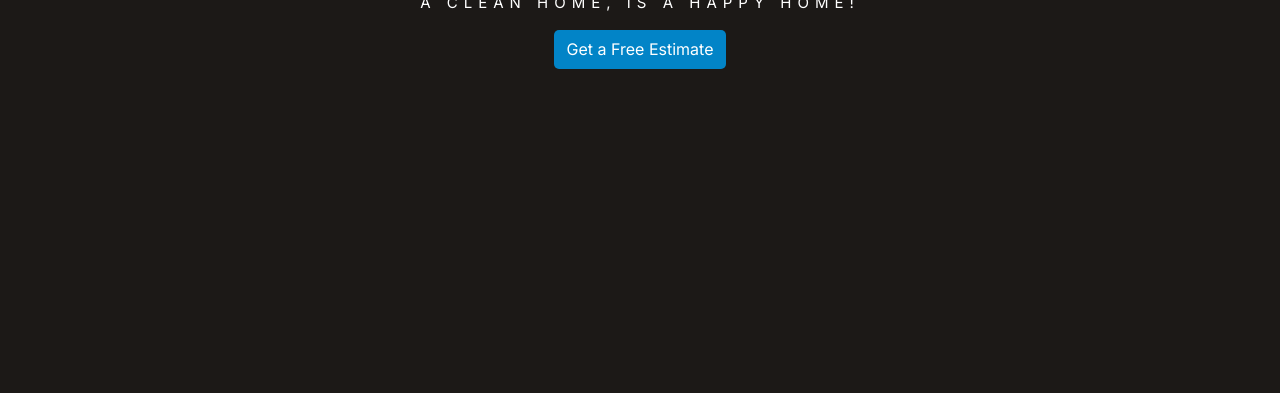
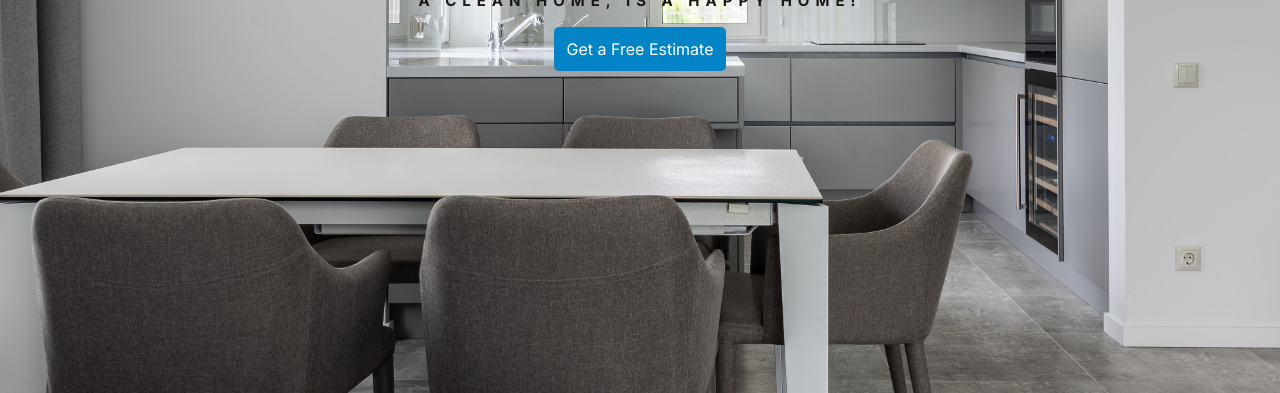
Before and after one commit to Brayheart/MichelleMarshallCleaningService, a plain HTML site: page index.html in a window 1280 px wide. Shown: the part 407-800 px from the top of the page. Drawn offline with nearby package versions, Linux system fonts and the light colour scheme.

Commit message:
feat: add hero image

```diff
--- a/index.html
+++ b/index.html
@@ -14,18 +14,20 @@
     <title>Document</title>
   </head>
   <body>
-    <header class="bg-stone-900">
+    <header class="bg-[url('./images/hero1.jpg')] bg-cover bg-center">
       <section
-        class="max-w-[130rem] mx-auto grid items-center text-white p-[24px] text-center min-h-screen md:px-[32px]"
+        class="max-w-[130rem] mx-auto grid items-center text-stone-900 p-[24px] text-center min-h-screen md:px-[32px]"
       >
         <div>
           <h1 class="text-[3rem] font-black md:text-[4rem] lg:text-[5rem]">
             MICHELLE'S CLEANING
           </h1>
-          <p class="text-[1.2rem] md:text-[1.5rem] tracking-[.6rem]">
+          <p class="font-bold text-[1.2rem] md:text-[1.5rem] tracking-[.6rem]">
             A CLEAN HOME, IS A HAPPY HOME!
           </p>
-          <button class="mt-6 rounded-lg bg-sky-600 py-3 px-5 text-[1.6rem]">
+          <button
+            class="mt-6 rounded-lg bg-sky-600 py-4 px-5 text-[1.6rem] text-white hover:bg-sky-800"
+          >
             Get a Free Estimate
           </button>
         </div>
```
Also changed, not shown: images/hero1.jpg (added).
